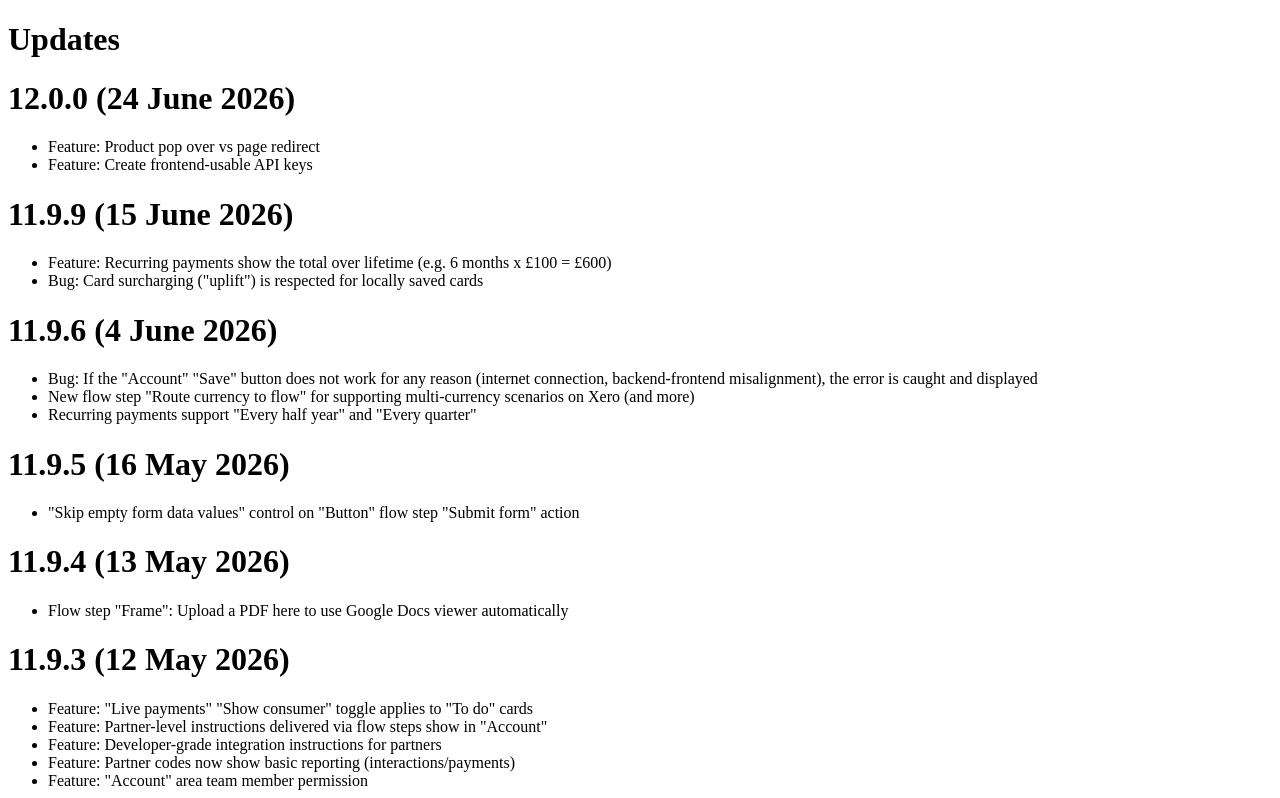
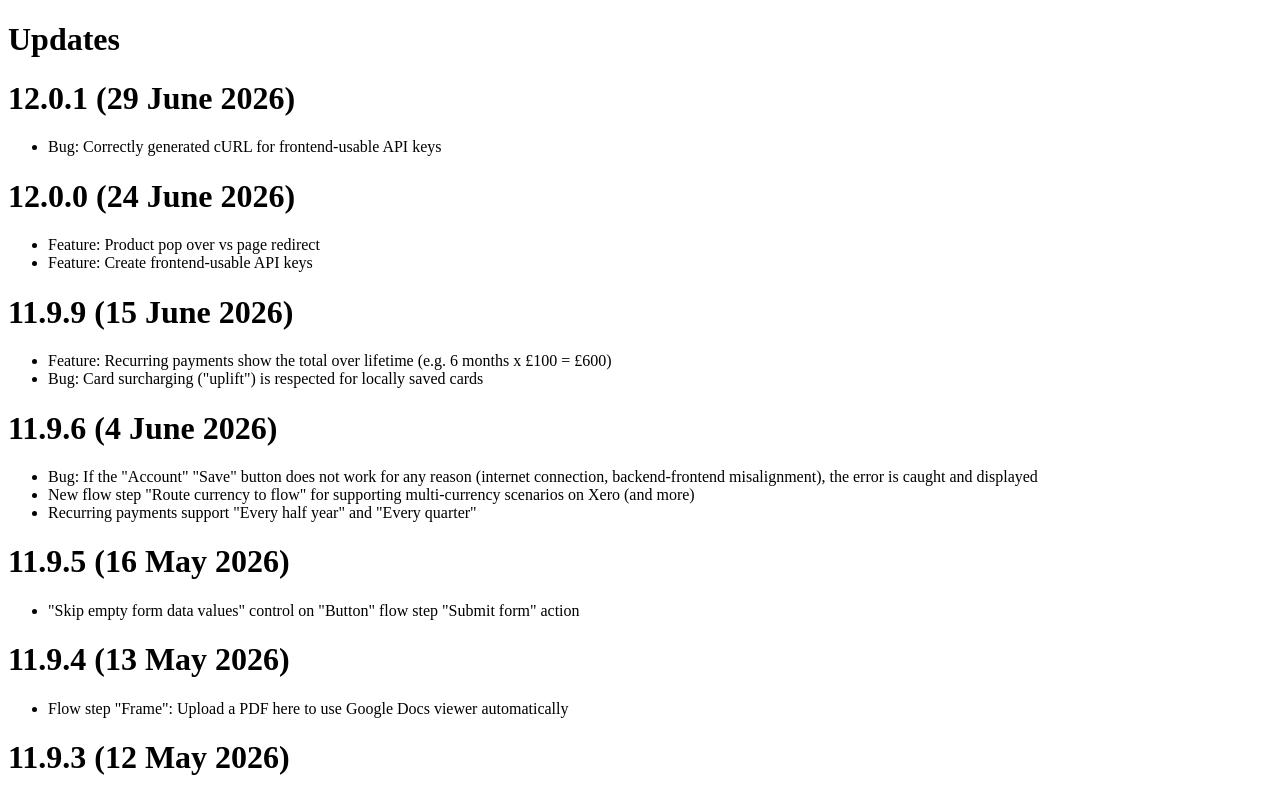
Before and after one commit to Stickyto/sticky-docs, a Next.js app in the folder src/: page /updates in a window 1280 px wide. Shown: the top 798 px of the page. Built offline with nearby package versions, Linux system fonts and the light colour scheme.

Commit message:
`12.0.1`

```diff
--- a/src/pages/updates.mdx
+++ b/src/pages/updates.mdx
@@ -1,4 +1,7 @@
 # Updates
+
+# 12.0.1 (29 June 2026)
+ - Bug: Correctly generated cURL for frontend-usable API keys
 
 # 12.0.0 (24 June 2026)
  - Feature: Product pop over vs page redirect
```
